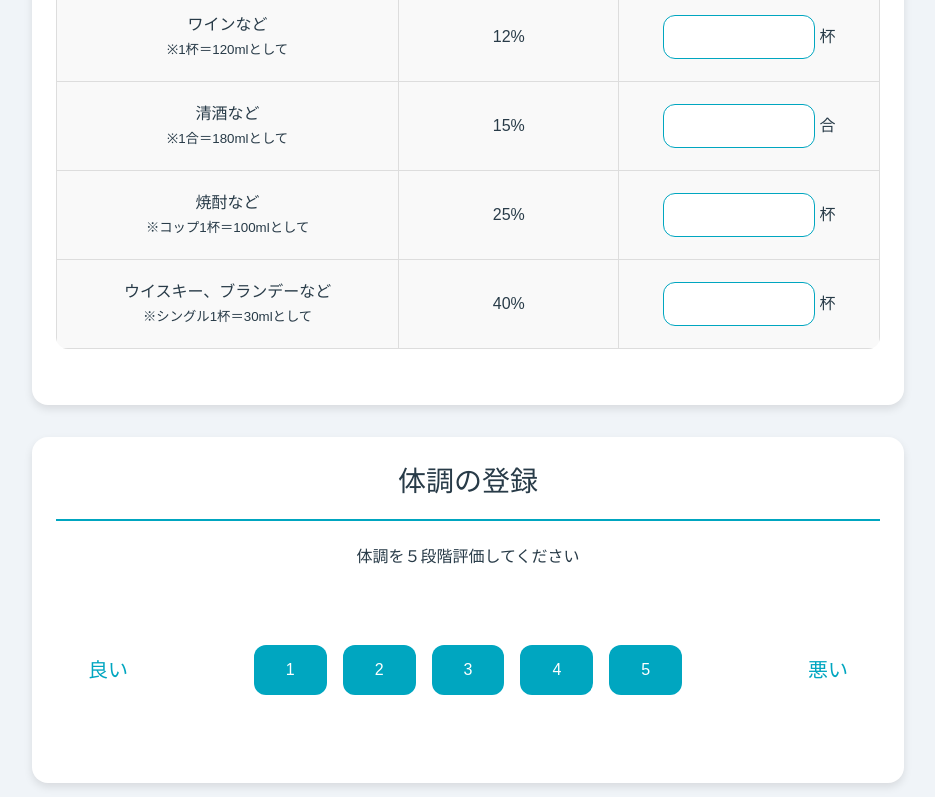
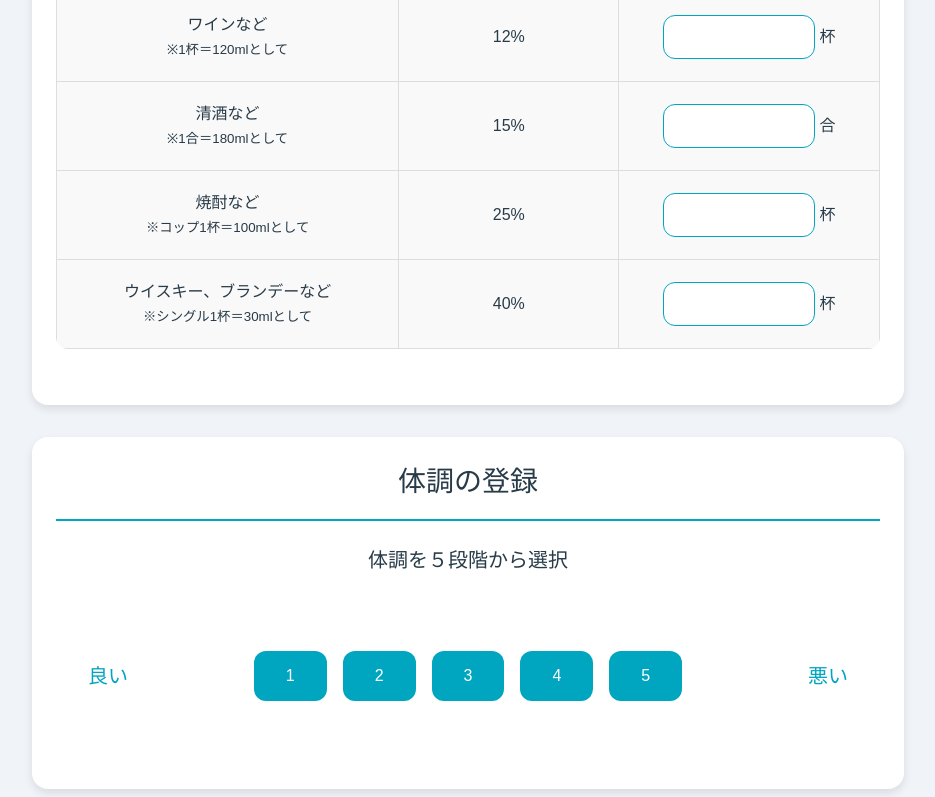
Before and after one commit to saitamau-maximum/alcoho-rhythm, a React (Vite) app in the folder client/: page /register in a window 1280 px wide. Shown: the part 942-1739 px from the top of the page, without its empty margins (172-1107 px from the left). Built offline with nearby package versions, Linux system fonts and the light colour scheme.

Commit message:
fix:トグルボタンに変更

```diff
--- a/client/src/register/Register.jsx
+++ b/client/src/register/Register.jsx
@@ -1,9 +1,17 @@
 import './register.css';
+import { useState } from 'react';
 
 function Register() {
+  // 選択された体調評価を追跡するための状態管理
+  const [selectedCondition, setSelectedCondition] = useState(null);
+
+  const handleConditionClick = (value) => {
+    setSelectedCondition(value);
+  };
+
   return (
     <div>
-      {/*日付登録 */}
+      {/* 日付登録 */}
       <div className="date-register">
         <h2>日付登録</h2>
         <label>飲酒した日付を選択してください</label>
@@ -101,16 +109,19 @@ function Register() {
       {/* 体調の登録 */}
       <div className="condition-register">
         <h2>体調の登録</h2>
-        {/* 体調を5段階で選択 */}
-        <label>体調を５段階評価してください</label>
+        <label>体調を５段階から選択</label>
         <div className="condition-rating">
           <span>良い</span>
           <div className="condition-buttons">
-            <button>1</button>
-            <button>2</button>
-            <button>3</button>
-            <button>4</button>
-            <button>5</button>
+            {[1, 2, 3, 4, 5].map((value) => (
+              <button
+                key={value}
+                className={selectedCondition === value ? 'active' : ''}
+                onClick={() => handleConditionClick(value)}
+              >
+                {value}
+              </button>
+            ))}
           </div>
           <span>悪い</span>
         </div>
--- a/client/src/register/register.css
+++ b/client/src/register/register.css
@@ -1,6 +1,6 @@
 /* グローバル設定 */
 * {
-    box-sizing: border-box; /* パディングとボーダーを要素の幅に含める */
+    box-sizing: border-box;
     margin: 0;
     padding: 0;
 }
@@ -42,9 +42,9 @@ h2 {
 
 /* ラベルのスタイル */
 label {
-    font-size: 16px;
+    font-size: 20px;
     color: #283b48;
-    margin-bottom: 12px;
+    margin: 12px;
 }
 
 /* 日付入力フィールド */
@@ -119,7 +119,7 @@ input[type="number"] {
     display: flex;
     justify-content: center;
     gap: 16px;
-    flex-wrap: nowrap; /* ボタンが横並びを維持 */
+    flex-wrap: nowrap;
 }
 
 .condition-buttons button {
@@ -134,8 +134,9 @@ input[type="number"] {
     max-width: 100px;
 }
 
+.condition-buttons button.active,
 .condition-buttons button:hover {
-    background-color: #007082;
+    background-color: #283b48;
 }
 
 /* 画面サイズが小さい場合の調整 */
@@ -144,7 +145,7 @@ input[type="number"] {
         padding: 16px;
     }
     .condition-buttons button {
-        padding: 12px 16px; /* ボタンのサイズを縮小 */
-        font-size: 14px; /* ボタンのフォントサイズを小さく */
+        padding: 12px 16px;
+        font-size: 14px;
     }
 }
```
Lines whose indentation alone changed are shown as unchanged.
